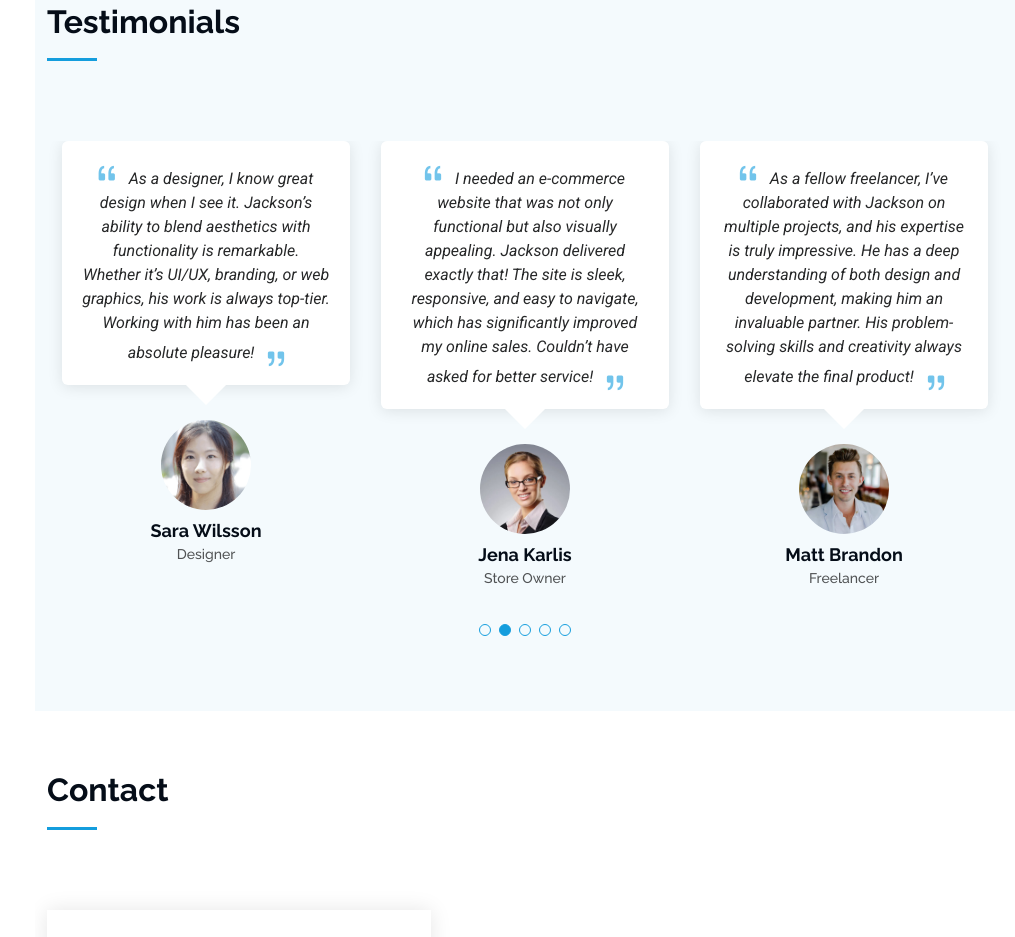
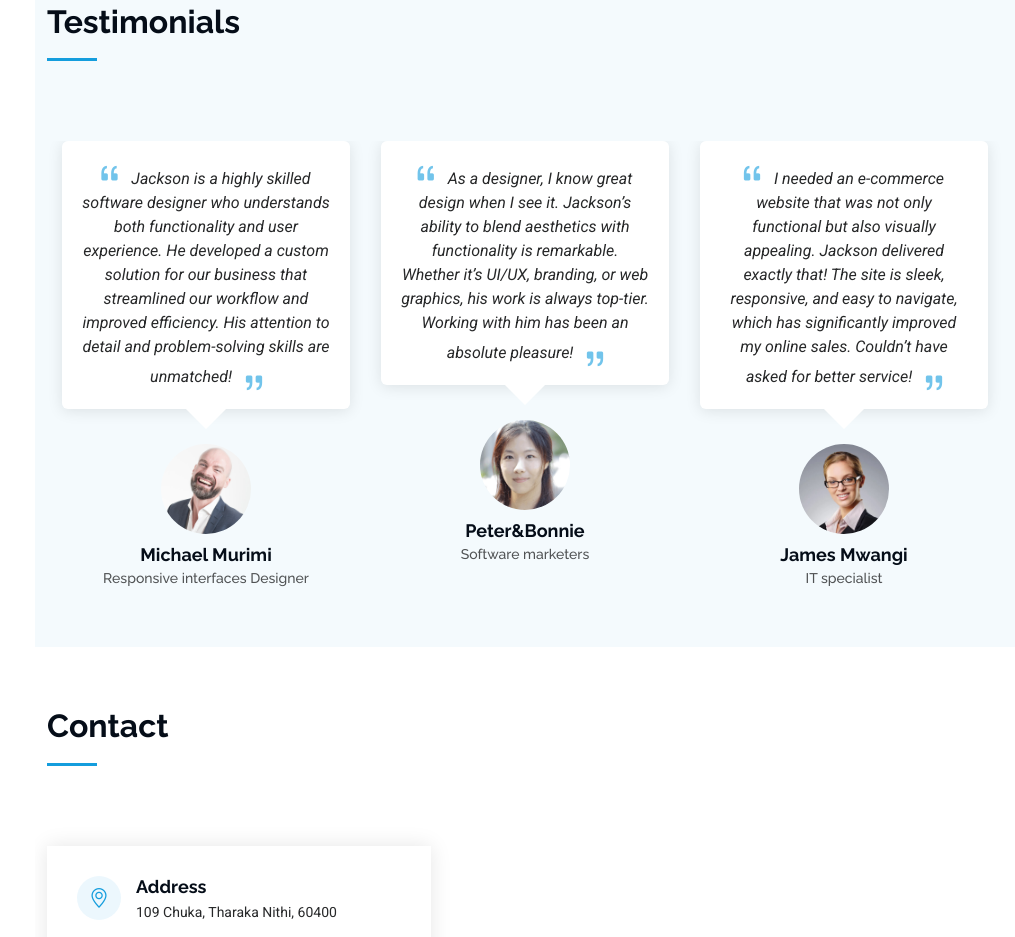
Before and after one commit to simojacks/simojacks.github.io, a plain HTML site: page index.html in a window 1280 px wide. Shown: the part 4653-5590 px from the top of the page, without its empty margins (265-1280 px from the left). Drawn offline with Linux system fonts and the light colour scheme.

Commit message:
Update testimonials with new names and roles
Updated testimonials section with new names and roles, and removed some testimonials.

```diff
--- a/index.html
+++ b/index.html
@@ -490,8 +490,8 @@
                   <i class="bi bi-quote quote-icon-right"></i>
                 </p>
                 <img src="img/testimonials/testimonials-1.jpg" class="testimonial-img" alt="">
-                <h3>Saul Goodman</h3>
-                <h4>Ceo &amp; Founder</h4>
+                <h3>Michael Murimi</h3>
+                <h4>Responsive interfaces Designer</h4>
               </div>
             </div><!-- End testimonial item -->
 
@@ -506,8 +506,8 @@
                   <i class="bi bi-quote quote-icon-right"></i>
                 </p>
                 <img src="img/testimonials/testimonials-2.jpg" class="testimonial-img" alt="">
-                <h3>Sara Wilsson</h3>
-                <h4>Designer</h4>
+                <h3>Peter&Bonnie</h3>
+                <h4>Software marketers</h4>
               </div>
             </div><!-- End testimonial item -->
 
@@ -521,41 +521,10 @@
                   <i class="bi bi-quote quote-icon-right"></i>
                 </p>
                 <img src="img/testimonials/testimonials-3.jpg" class="testimonial-img" alt="">
-                <h3>Jena Karlis</h3>
-                <h4>Store Owner</h4>
+                <h3>James Mwangi</h3>
+                <h4>IT specialist</h4>
               </div>
             </div><!-- End testimonial item -->
-
-            <div class="swiper-slide">
-              <div class="testimonial-item">
-                <p>
-                  <i class="bi bi-quote quote-icon-left"></i>
-                  <span>As a fellow freelancer, I’ve collaborated with Jackson on multiple projects, and his expertise is truly impressive.
-                    He has a deep understanding of both design and development, making him an invaluable partner.
-                    His problem-solving skills and creativity always elevate the final product!</span>
-                  <i class="bi bi-quote quote-icon-right"></i>
-                </p>
-                <img src="img/testimonials/testimonials-4.jpg" class="testimonial-img" alt="">
-                <h3>Matt Brandon</h3>
-                <h4>Freelancer</h4>
-              </div>
-            </div><!-- End testimonial item -->
-
-            <div class="swiper-slide">
-              <div class="testimonial-item">
-                <p>
-                  <i class="bi bi-quote quote-icon-left"></i>
-                  <span>Jackson built a custom software solution for my business, and it has completely transformed the way we operate.
-                    His ability to understand business needs and translate them into functional, user-friendly technology is outstanding.
-                    Highly recommended!</span>
-                  <i class="bi bi-quote quote-icon-right"></i>
-                </p>
-                <img src="img/testimonials/testimonials-5.jpg" class="testimonial-img" alt="">
-                <h3>John Larson</h3>
-                <h4>Entrepreneur</h4>
-              </div>
-            </div><!-- End testimonial item -->
-
           </div>
           <div class="swiper-pagination"></div>
         </div>
```
